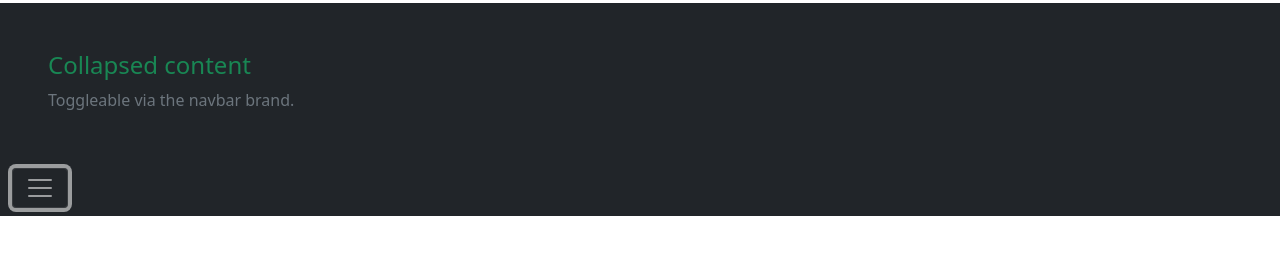
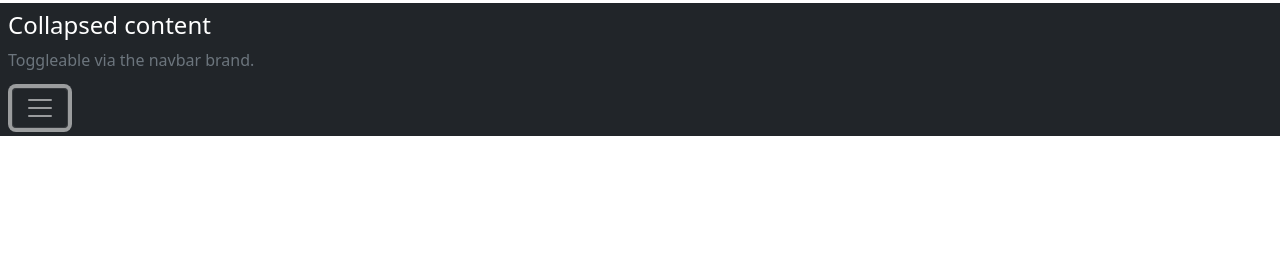
Before and after one commit to Fantaric/Fantacci-compito, a plain HTML site: page index.html in a window 1280 px wide. Both pictures are taken after a click on the button "Toggle navigation". Shown: the part 53-308 px from the top of the page. Drawn offline with nearby package versions, Linux system fonts and the light colour scheme.

Commit message:
cerco di generare conflitto

```diff
--- a/index.html
+++ b/index.html
@@ -12,8 +12,8 @@
     <h1 class="titolo">Fantacci 03/03/2022</h1>
 
     <div class="collapse" id="navbarToggleExternalContent">
-        <div class="bg-dark p-5">
-          <h5 class="text-success h4">Collapsed content</h5>
+        <div class="bg-dark p-2">
+          <h5 class="text-white h4">Collapsed content</h5>
           <span class="text-muted">Toggleable via the navbar brand.</span>
         </div>
       </div>
```
